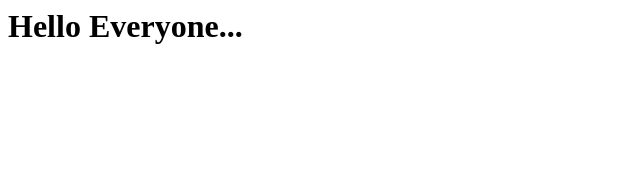
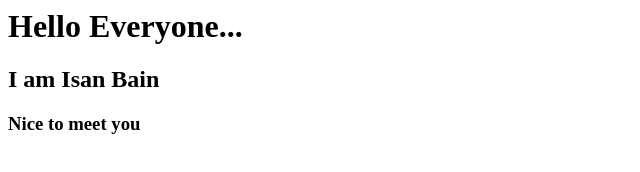
Before and after one commit to bain-isan/Assignments, a plain HTML site: page index.html in a window 1280 px wide. Shown: the whole page, without its empty margins (0-640 px from the left). Drawn offline with Linux system fonts and the light colour scheme.

Commit message:
Minor changes in index.html file

```diff
--- a/index.html
+++ b/index.html
@@ -4,5 +4,7 @@
     </head>
     <body>
         <h1>Hello Everyone...</h1>
+        <h2>I am Isan Bain</h2>
+        <h3>Nice to meet you</h3>
     </body>
 </html>
```
